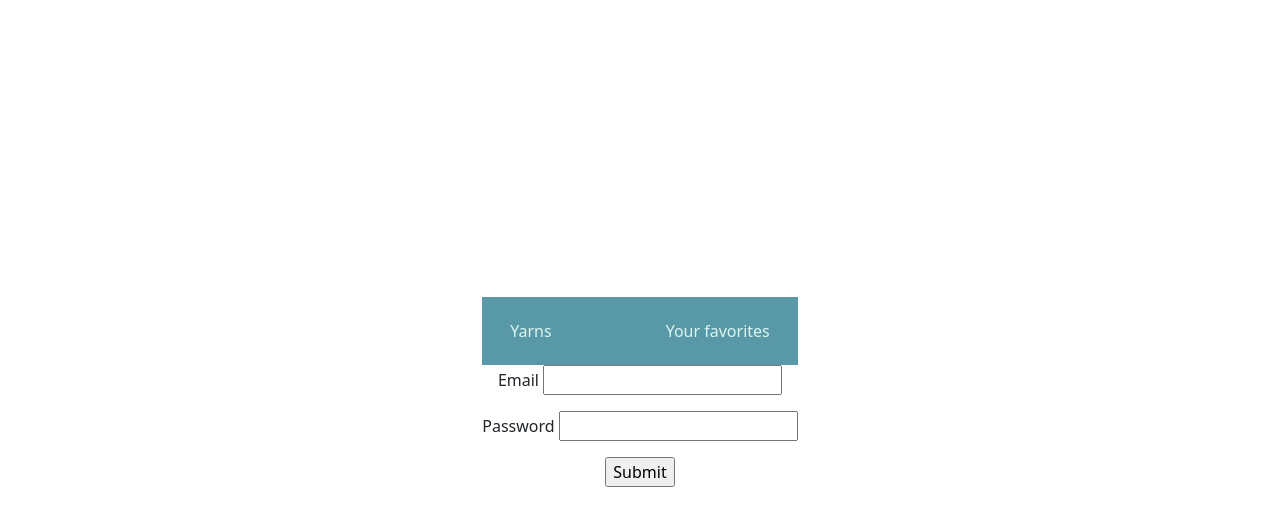
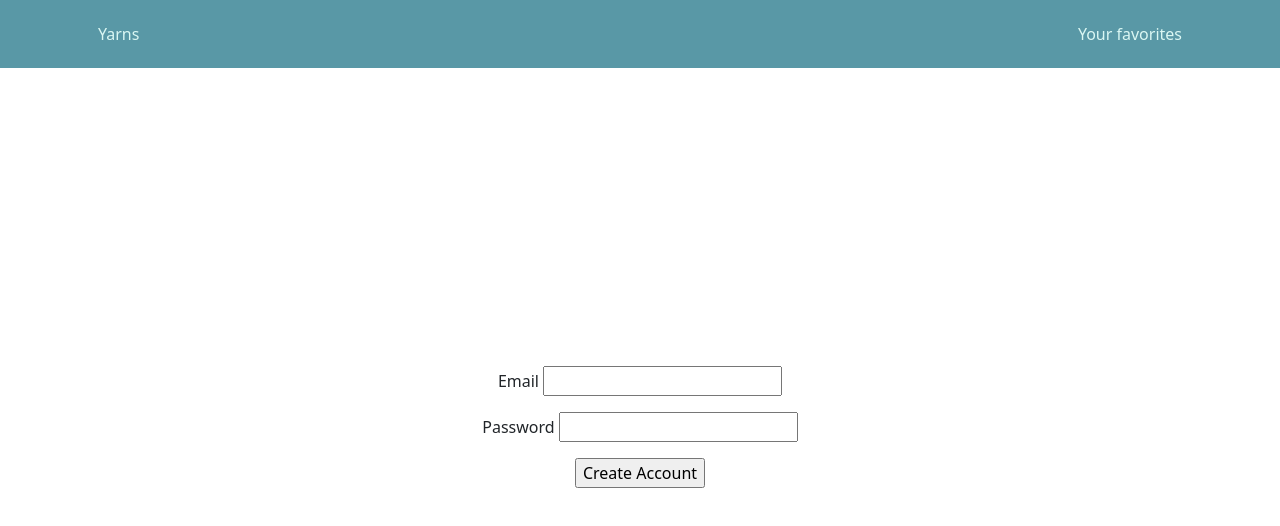
Before and after one commit to Jenbigelow/yarn_exchange, a React (Vite) app in the folder frontend/: page /CreateAccount in a window 1280 px wide. Shown: the top 526 px of the page. Built offline with nearby package versions, Linux system fonts and the light colour scheme; no server answers.

Commit message:
navbar at top, login and create account changed to offcanvas

```diff
--- a/frontend/src/App.css
+++ b/frontend/src/App.css
@@ -49,9 +49,11 @@
 
 }
 
-.navbar{
+.fixed-top{
+
   background-color: #5998A6
 }
+
 
 .navbar a {
   float: left;
@@ -78,5 +80,14 @@
 }
 
 .offcanvas{
+  /* display: flex;
+  justify-content: center;
+  align-items: center; */
 
 }
+
+
+
+body{
+  padding-top: 70px;
+}
--- a/frontend/src/CreateAccount.jsx
+++ b/frontend/src/CreateAccount.jsx
@@ -59,7 +59,7 @@ const updatePassword = (evt) => {
     </p>
 
     <p>
-      <input type="submit"/>
+      <input type="submit" value = "Create Account"/>
     </p>
     <p>{message}</p>
   </form>
--- a/frontend/src/Login.jsx
+++ b/frontend/src/Login.jsx
@@ -59,7 +59,7 @@ const updatePassword = (evt) => {
     </p>
 
     <p>
-      <input type="submit"/>
+      <input type="submit" value = "Login"/>
     </p>
     <p>{message}</p>
   </form>
--- a/frontend/src/Navbar.jsx
+++ b/frontend/src/Navbar.jsx
@@ -1,3 +1,4 @@
+import { useEffect, useState } from "react";
 import {
     Link,
   } from "react-router-dom";
@@ -7,24 +8,46 @@ import Row from 'react-bootstrap/Row';
 import Container from 'react-bootstrap/Container';
 import SessionStatus from './SessionStatus';
 import Col from "react-bootstrap/Col";
+import Offcanvas from 'react-bootstrap/Offcanvas';
+import Button from "react-bootstrap/esm/Button";
+import Login from "./Login";
+import { CloseButton } from "react-bootstrap";
+import CreateAccount from "./CreateAccount";
+
 
 function NavigationBar() {
     const sessionStatus = SessionStatus()
+    const [showLogin, setShowLogin] = useState(false);
+    const [showCreateAccount, setShowCreateAccount] = useState(false);
+    const handleCloseLogin = () => setShowLogin(false);
+    const handleCloseCreateAccount= () => setShowCreateAccount(false);
     return (
-        <Navbar >
-          <Container fluid>
+        <Navbar className="fixed-top" expand="lg">
+          <Container>
         <Nav.Item>
           <Link to="/yarns">Yarns</Link>
           </Nav.Item>
           {sessionStatus !== null
 
         ? <Nav.Item><Link to={`/user/${sessionStatus}`}> Your favorites</Link></Nav.Item>
-        : <><Nav.Item>
-          <Link to="/login">Login</Link>
-          </Nav.Item>
-        <Nav.Item>
-        <Link to="/createaccount">Create Account</Link>
-        </Nav.Item>
+        : <>
+
+          <Link onClick={() => setShowLogin(!showLogin)}>Login</Link>
+
+          <Offcanvas show={showLogin}  >
+          <Offcanvas.Header closeButton onClick={handleCloseLogin}></Offcanvas.Header>
+          <Offcanvas.Body>
+          <Login/>
+          </Offcanvas.Body>
+          </Offcanvas>
+
+        <Link onClick={() => setShowCreateAccount(!showCreateAccount)}>Create Account</Link>
+        <Offcanvas show={showCreateAccount} onSubmit={handleCloseCreateAccount} >
+          <Offcanvas.Header closeButton onClick={handleCloseCreateAccount}></Offcanvas.Header>
+          <Offcanvas.Body>
+          <CreateAccount/>
+          </Offcanvas.Body>
+          </Offcanvas>
         </>}
         </Container>
           </Navbar>
--- a/frontend/src/Yarns.jsx
+++ b/frontend/src/Yarns.jsx
@@ -188,7 +188,7 @@ function YarnCard(props) {
     }
   // console.log(props)
   return (
-    <Col key={props.yarnId} className="mb-4">
+    <Col key={props.yarnId} className="mb-auto">
     <Card key={props.yarnId}>
       {/* <Container className ="cardContainer"> */}
         {yarnPhoto !== null
```
